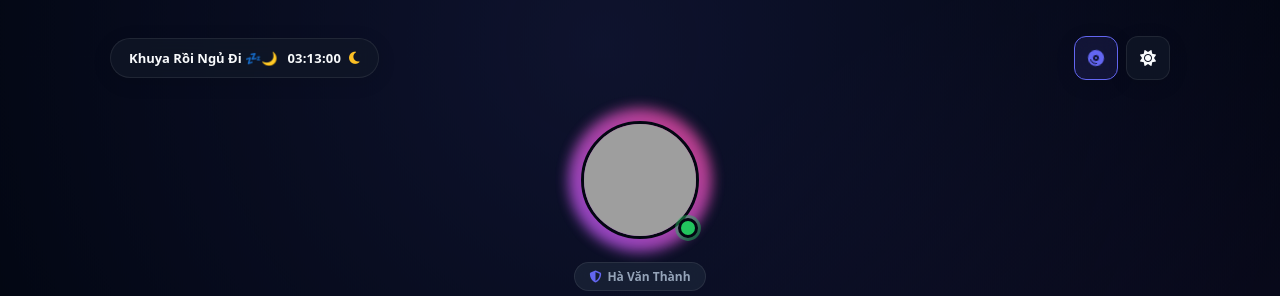
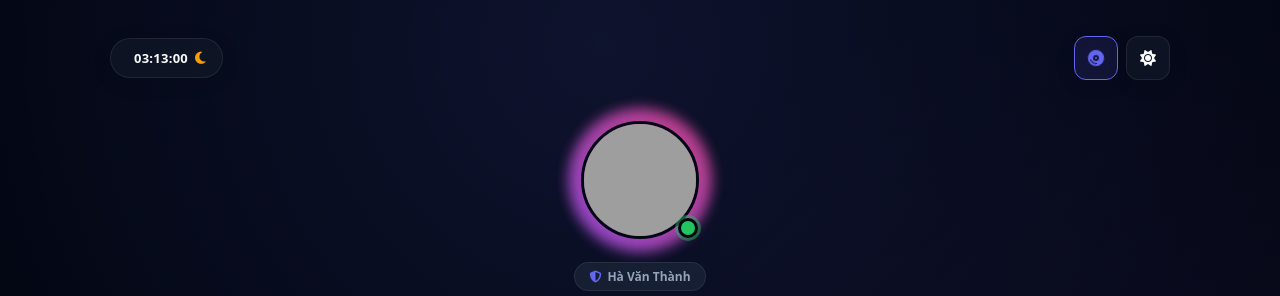
Before and after one commit to thanhcongg-dev/thanhcongg-dev.github.io, a plain HTML site: page index.html in a window 1280 px wide. Shown: the top 296 px of the page. Drawn offline with Linux system fonts and the light colour scheme; grey boxes are pictures that could not be loaded.

Commit message:
Update index.html

```diff
--- a/index.html
+++ b/index.html
@@ -169,7 +169,7 @@
       backdrop-filter: blur(12px);
       -webkit-backdrop-filter: blur(12px);
       border: 1px solid var(--border);
-      padding: 9px 14px;
+      padding: 9px 15px;
       border-radius: 30px;
       display: inline-flex;
       align-items: center;
@@ -177,42 +177,80 @@
       font-size: 12px;
       font-weight: 600;
       white-space: nowrap;
+      cursor: pointer;
       box-shadow: 0 4px 20px rgba(0, 0, 0, 0.1);
-      transition: padding 0.45s cubic-bezier(0.22, 1, 0.36, 1),
-                  gap 0.45s cubic-bezier(0.22, 1, 0.36, 1),
-                  border-color 0.3s ease;
+      transition: padding 0.65s cubic-bezier(0.22, 1, 0.36, 1),
+                  gap 0.65s cubic-bezier(0.22, 1, 0.36, 1),
+                  border-color 0.45s ease,
+                  box-shadow 0.55s ease,
+                  transform 0.35s cubic-bezier(0.22, 1, 0.36, 1);
+    }
+
+    .top-pill:hover {
+      border-color: var(--border-hover);
+      transform: translateY(-1px);
+    }
+
+    .top-pill.expanded {
+      border-color: rgba(99, 102, 241, 0.45);
+      box-shadow: 0 6px 24px var(--primary-glow), inset 0 0 12px rgba(99, 102, 241, 0.08);
+    }
+
+    .top-pill.collapsed {
+      gap: 7px;
+      padding: 9px 14px;
     }
 
     .top-pill i {
-      color: #fbbf24;
+      color: #f59e0b;
       font-size: 14px;
       flex-shrink: 0;
+      transition: transform 0.6s cubic-bezier(0.22, 1, 0.36, 1), color 0.35s ease;
+    }
+
+    .top-pill.expanded i {
+      transform: rotate(25deg) scale(1.08);
+      color: #fbbf24;
+    }
+
+    .top-pill.collapsed i {
+      transform: rotate(0deg) scale(1);
     }
 
     .greeting-phrase {
-      display: inline-block;
-      max-width: 220px;
+      display: inline-flex;
+      align-items: center;
+      max-width: 240px;
       overflow: hidden;
       opacity: 1;
-      transform: translateX(0);
-      transition: max-width 0.5s cubic-bezier(0.22, 1, 0.36, 1),
-                  opacity 0.35s ease,
-                  transform 0.5s cubic-bezier(0.22, 1, 0.36, 1),
-                  margin-right 0.5s cubic-bezier(0.22, 1, 0.36, 1);
+      filter: blur(0px);
+      transform: translateX(0) scale(1);
+      transform-origin: left center;
+      transition: max-width 0.72s cubic-bezier(0.22, 1, 0.36, 1),
+                  opacity 0.45s cubic-bezier(0.22, 1, 0.36, 1),
+                  filter 0.45s cubic-bezier(0.22, 1, 0.36, 1),
+                  transform 0.72s cubic-bezier(0.22, 1, 0.36, 1),
+                  margin-right 0.72s cubic-bezier(0.22, 1, 0.36, 1);
       margin-right: 2px;
     }
 
     .top-pill.collapsed .greeting-phrase {
       max-width: 0;
       opacity: 0;
-      transform: translateX(-8px);
+      filter: blur(4px);
+      transform: translateX(-10px) scale(0.96);
       margin-right: 0;
+      transition: max-width 0.72s cubic-bezier(0.32, 0, 0.67, 1),
+                  opacity 0.38s ease-out,
+                  filter 0.38s ease-out,
+                  transform 0.72s cubic-bezier(0.32, 0, 0.67, 1),
+                  margin-right 0.72s cubic-bezier(0.32, 0, 0.67, 1);
     }
 
     .greeting-time {
       font-weight: 800;
       font-variant-numeric: tabular-nums;
-      letter-spacing: 0.2px;
+      letter-spacing: 0.25px;
     }
 
     .nav-actions {
@@ -933,6 +971,10 @@
         font-size: 13px;
       }
 
+      .top-pill.collapsed {
+        padding: 10px 16px;
+      }
+
       .icon-btn {
         width: 44px;
         height: 44px;
@@ -1030,8 +1072,8 @@
   <div class="container">
     <!-- Navbar -->
     <nav class="nav">
-      <div class="top-pill" id="greeting-pill">
-        <span class="greeting-phrase" id="greeting-phrase">Chào Buổi Sáng ⛅️</span>
+      <div class="top-pill expanded" id="greeting-pill" title="Bấm để xem lại lời chào">
+        <span class="greeting-phrase" id="greeting-phrase">Ăn Sáng Chưa Thằng Em</span>
         <span class="greeting-time" id="greeting-time">10:01:51</span>
         <i class="fa-solid fa-sun"></i>
       </div>
@@ -1475,71 +1517,61 @@
     const greetingTimeEl = document.getElementById('greeting-time');
     const greetingIconEl = greetingPill.querySelector('i');
 
-    const greetingBuckets = {
-      morning: [
-        { text: "Chào Buổi Sáng ⛅️", icon: "fa-solid fa-sun" },
-        { text: "Ăn Sáng Chưa Thằng Em", icon: "fa-solid fa-sun" }
-      ],
-      noon: [
-        { text: "Chào Buổi Trưa 🌤️", icon: "fa-solid fa-cloud-sun" },
-        { text: "Ăn Trưa Chưa Thằng Em", icon: "fa-solid fa-sun" }
-      ],
-      afternoon: [
-        { text: "Chào Buổi Chiều 🌅", icon: "fa-solid fa-cloud-sun" },
-        { text: "Cày Code Tiếp Thôi", icon: "fa-solid fa-bolt" }
-      ],
-      evening: [
-        { text: "Chào Buổi Tối 🌃", icon: "fa-solid fa-moon" },
-        { text: "Ăn Tối Chưa Thằng Em", icon: "fa-solid fa-utensils" }
-      ],
-      night: [
-        { text: "Khuya Rồi Ngủ Đi 💤🌙", icon: "fa-solid fa-moon" },
-        { text: "Vẫn Thức À Thằng Em", icon: "fa-solid fa-star" }
-      ]
-    };
-
-    let phraseIndex = 0;
-
-    function getCurrentBucket(hours) {
-      if (hours >= 5 && hours < 11) return greetingBuckets.morning;
-      if (hours >= 11 && hours < 14) return greetingBuckets.noon;
-      if (hours >= 14 && hours < 18) return greetingBuckets.afternoon;
-      if (hours >= 18 && hours < 23) return greetingBuckets.evening;
-      return greetingBuckets.night;
-    }
-
-    function applyGreetingContent(now) {
+    function getGreetingByPeriod(hours) {
+      if (hours >= 5 && hours < 11) {
+        return { period: 'morning', text: 'Ăn Sáng Chưa Thằng Em', icon: 'fa-solid fa-sun' };
+      }
+      if (hours >= 11 && hours < 14) {
+        return { period: 'noon', text: 'Ăn Trưa Chưa Thằng Em', icon: 'fa-solid fa-sun' };
+      }
+      if (hours >= 14 && hours < 18) {
+        return { period: 'afternoon', text: 'Chào Buổi Chiều', icon: 'fa-solid fa-cloud-sun' };
+      }
+      if (hours >= 18 && hours < 23) {
+        return { period: 'evening', text: 'Ăn Tối Chưa Thằng Em', icon: 'fa-solid fa-moon' };
+      }
+      return { period: 'night', text: 'Khuya Rồi Ngủ Đi', icon: 'fa-solid fa-moon' };
+    }
+
+    let currentPeriod = '';
+    let collapseTimer = null;
+
+    function showGreetingOnce(greetingInfo, holdMs = 5200) {
+      clearTimeout(collapseTimer);
+      greetingPhraseEl.textContent = greetingInfo.text;
+      greetingIconEl.className = greetingInfo.icon;
+
+      greetingPill.classList.remove('collapsed');
+      greetingPill.classList.add('expanded');
+
+      collapseTimer = setTimeout(() => {
+        greetingPill.classList.remove('expanded');
+        greetingPill.classList.add('collapsed');
+      }, holdMs);
+    }
+
+    function updateClock() {
+      const now = new Date();
       const hours = now.getHours();
       const hStr = String(hours).padStart(2, '0');
       const mStr = String(now.getMinutes()).padStart(2, '0');
       const sStr = String(now.getSeconds()).padStart(2, '0');
       greetingTimeEl.textContent = `${hStr}:${mStr}:${sStr}`;
 
-      const bucket = getCurrentBucket(hours);
-      const item = bucket[phraseIndex % bucket.length];
-      greetingPhraseEl.textContent = item.text;
-      greetingIconEl.className = item.icon;
-    }
-
-    function updateClock() {
-      applyGreetingContent(new Date());
-    }
-
-    function cycleGreetingPill() {
-      greetingPill.classList.add('collapsed');
-
-      setTimeout(() => {
-        phraseIndex = (phraseIndex + 1) % 2;
-        applyGreetingContent(new Date());
-        greetingPill.classList.remove('collapsed');
-      }, 520);
-    }
+      const info = getGreetingByPeriod(hours);
+      if (info.period !== currentPeriod) {
+        currentPeriod = info.period;
+        showGreetingOnce(info, 5200);
+      }
+    }
+
+    greetingPill.addEventListener('click', () => {
+      const info = getGreetingByPeriod(new Date().getHours());
+      showGreetingOnce(info, 4500);
+    });
 
     setInterval(updateClock, 1000);
     updateClock();
-
-    // Mỗi 7 giây thu gọn chữ lại rồi mở rộng ra với câu chào kế tiếp
-    setInterval(cycleGreetingPill, 7000);
 
     function toggleTheme() {
       const body = document.body;
```
